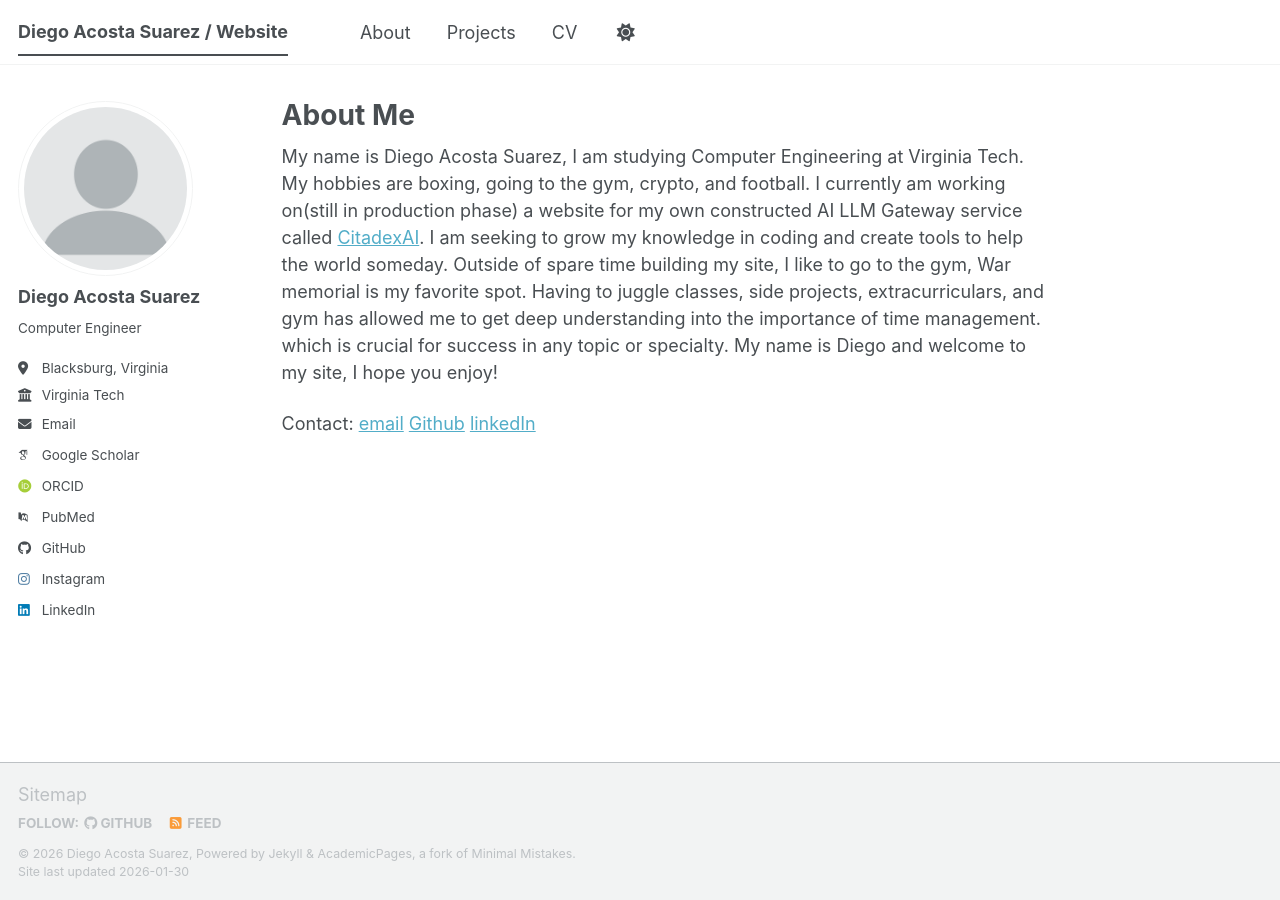
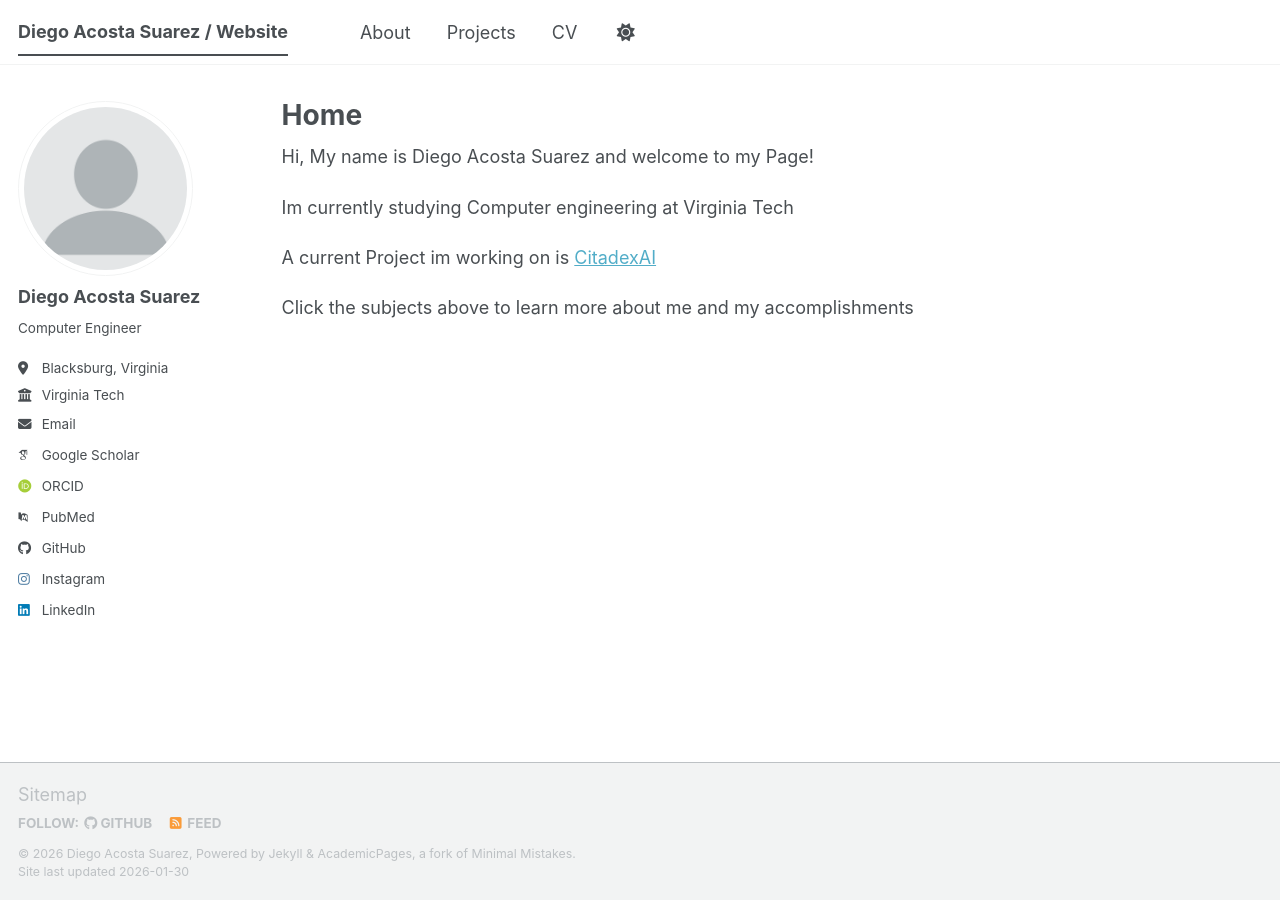
Before and after one commit to diegosuarez1/diegosuarez1.github.io, a Jekyll site: the page built from _pages/home.md, in a window 1280 px wide. Built offline with Jekyll 4.4.1, drawn with Linux system fonts in a browser that asks for light colours; some web fonts are replaced; a script bundle is joined from its source files by our own code; library files that are not in the unit come from our copies.

Commit message:
created new file seperated about and home

```diff
--- a/_pages/about.md
+++ b/_pages/about.md
@@ -1,5 +1,4 @@
 ---
-permalink: /
 title: "About Me"
 author_profile: true
 redirect_from:
@@ -11,6 +10,9 @@ My name is Diego Acosta Suarez, I am studying Computer Engineering at Virginia T
 and football. I currently am working on(still in production phase) a website for my own constructed AI LLM Gateway service called [CitadexAI](https://citadexai.com). I am seeking to grow my knowledge in coding and create tools to help the world someday. Outside of spare time building my site, I like to go to the gym, War memorial is my favorite spot. Having to juggle classes, side projects, extracurriculars, and gym has allowed me to get deep understanding into the importance of time management. which is crucial for success in any topic or specialty. My name is Diego and welcome to my site, I hope you enjoy!
 
 
-Contact: [email](diego.acosta.su@gmail.com)
-         [Github](https://github.com/diegosuarez1)
-         [linkedIn](https://www.linkedin.com/in/Diego-AS)
+Contact:
+[Email](diego.acosta.su@gmail.com)
+
+[Github](https://github.com/diegosuarez1)
+
+[linkedIn](https://www.linkedin.com/in/Diego-AS)
--- /dev/null
+++ b/_pages/home.md
@@ -0,0 +1,13 @@
+---
+permalink: /
+title: "Home"
+author_profile: true
+---
+
+Hi, My name is Diego Acosta Suarez and welcome to my Page!
+
+Im currently studying Computer engineering at Virginia Tech
+
+A current Project im working on is [CitadexAI](https://citadexai.com)
+
+Click the subjects above to learn more about me and my accomplishments
```
